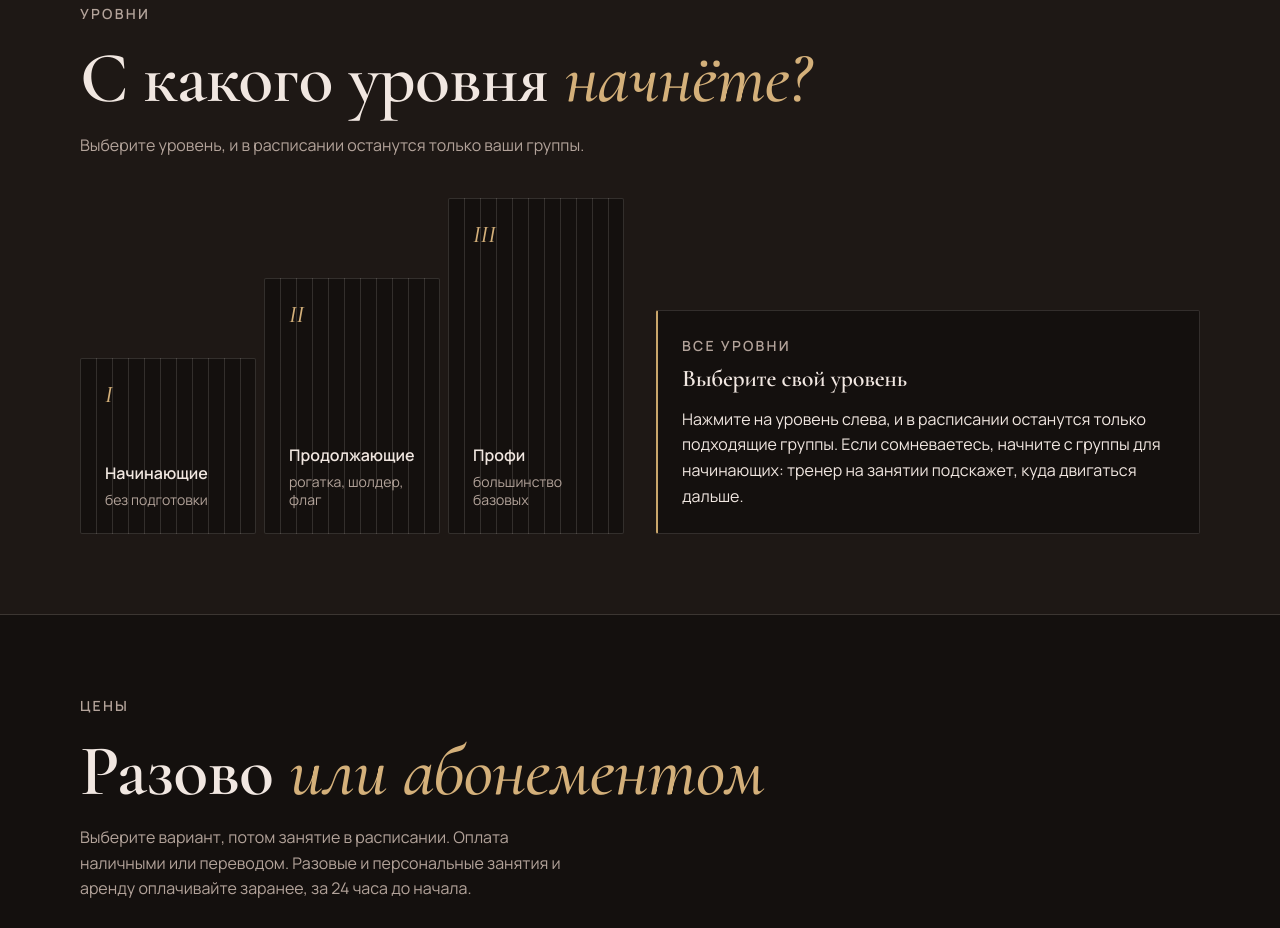
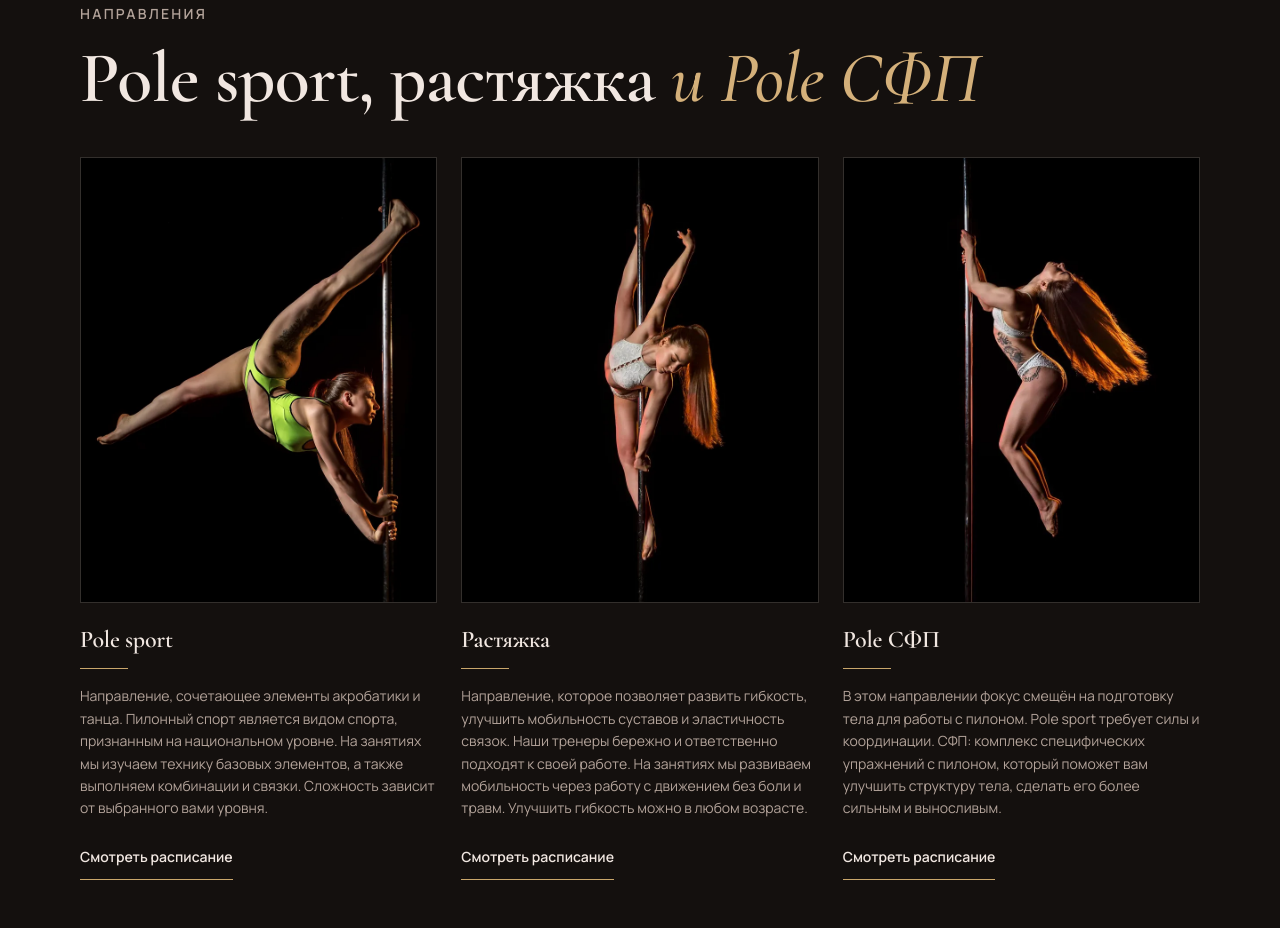
Before and after one commit to maltode/olymp-pole, a plain HTML site: page index.html in a window 1280 px wide. Shown: the part 1818-2746 px from the top of the page. Drawn offline with Linux system fonts and the light colour scheme; no server answers.

Commit message:
Правки Софии 27.11, п. 20–21: блок «Направления» (Pole sport, Растяжка, Pole СФП) с её фото и текстами, пункт в меню
Co-Authored-By: Claude Opus 5.5 <noreply@anthropic.com>

```diff
--- a/index.html
+++ b/index.html
@@ -37,7 +37,7 @@
 
 <header class="shapka"><div class="wrap">
   <a class="imya" href="#top"><img src="img/logo.png" width="342" height="120" alt="Olymp Pole"></a>
-  <nav aria-label="Разделы"><a href="#urovni">Уровни</a><a href="#ceny">Цены</a><a href="#raspisanie">Расписание</a><a href="#trenery">Тренеры</a><a href="#kontakty">Контакты</a></nav>
+  <nav aria-label="Разделы"><a href="#napravleniya">Направления</a><a href="#urovni">Уровни</a><a href="#ceny">Цены</a><a href="#raspisanie">Расписание</a><a href="#trenery">Тренеры</a><a href="#kontakty">Контакты</a></nav>
   <a class="btn btn--mal" href="#raspisanie">Записаться</a>
 </div></header>
 
@@ -72,6 +72,30 @@
     <p class="pod">Добро пожаловать в Olymp Pole, студию с уникальной историей. Мы на Боровой, 116, на третьем этаже.</p>
   </div>
   <figure class="foto-zal rv"><img src="img/zal-piloni.webp" width="1200" height="900" loading="lazy" alt="Пилоны в зале Olymp Pole"><figcaption>Зал оборудован тремя пилонами от компании pole 4 you. Два пилона диаметром 42 мм и один 45 мм. В зале имеются татами и креш-мат. Высота пилонов 4 м. Покрытие пола: ламинат. Расположение пилонов в зале точно имитирует условия соревновательной площадки.</figcaption></figure>
+</div></section>
+
+<section class="napravleniya" id="napravleniya"><div class="wrap">
+  <div class="zag rv"><p class="kik">Направления</p><h2>Pole sport, растяжка <em>и Pole СФП</em></h2></div>
+  <div class="napr-setka">
+    <article class="napr rv">
+      <img src="img/napr-pole-sport.webp" width="800" height="1000" loading="lazy" alt="Pole sport: шпагат на пилоне">
+      <h3>Pole sport</h3>
+      <p>Направление, сочетающее элементы акробатики и танца. Пилонный спорт является видом спорта, признанным на национальном уровне. На занятиях мы изучаем технику базовых элементов, а также выполняем комбинации и связки. Сложность зависит от выбранного вами уровня.</p>
+      <a class="ssylka" href="#raspisanie">Смотреть расписание</a>
+    </article>
+    <article class="napr rv">
+      <img src="img/napr-rastyazhka.webp" width="800" height="1000" loading="lazy" alt="Растяжка: продольный шпагат на пилоне">
+      <h3>Растяжка</h3>
+      <p>Направление, которое позволяет развить гибкость, улучшить мобильность суставов и эластичность связок. Наши тренеры бережно и ответственно подходят к своей работе. На занятиях мы развиваем мобильность через работу с движением без боли и травм. Улучшить гибкость можно в любом возрасте.</p>
+      <a class="ssylka" href="#raspisanie">Смотреть расписание</a>
+    </article>
+    <article class="napr rv">
+      <img src="img/napr-sfp.webp" width="800" height="1000" loading="lazy" alt="Pole СФП: силовой элемент на пилоне">
+      <h3>Pole СФП</h3>
+      <p>В этом направлении фокус смещён на подготовку тела для работы с пилоном. Pole sport требует силы и координации. СФП: комплекс специфических упражнений с пилоном, который поможет вам улучшить структуру тела, сделать его более сильным и выносливым.</p>
+      <a class="ssylka" href="#raspisanie">Смотреть расписание</a>
+    </article>
+  </div>
 </div></section>
 
 <section class="urovni" id="urovni"><div class="wrap">
--- a/style.css
+++ b/style.css
@@ -468,3 +468,13 @@ body.okno-otkryto{overflow:hidden}
   .vazhno-setka{grid-template-columns:repeat(3,1fr);gap:24px}
 }
 @media (min-width:1000px){.tarify{grid-template-columns:repeat(3,1fr)}}
+
+/* 27.11, правка Софии п. 20–21: блок «Направления» */
+.napravleniya{padding:80px 0;border-top:1px solid var(--line)}
+.napr-setka{display:grid;gap:40px}
+.napr img{width:100%;aspect-ratio:4/5;object-fit:cover;border:1px solid var(--line)}
+.napr h3{margin-top:24px}
+.napr h3::after{content:"";display:block;width:48px;height:1px;margin-top:16px;background:var(--gold)}
+.napr p{margin-top:16px;font-size:var(--fs);color:var(--muted);max-width:65ch}
+.napr .ssylka{margin-top:16px;font-size:var(--fs)}
+@media (min-width:768px){.napr-setka{grid-template-columns:repeat(3,1fr);gap:24px}}
```
Also changed, not shown: img/napr-pole-sport.webp (added), img/napr-rastyazhka.webp (added), img/napr-sfp.webp (added).
